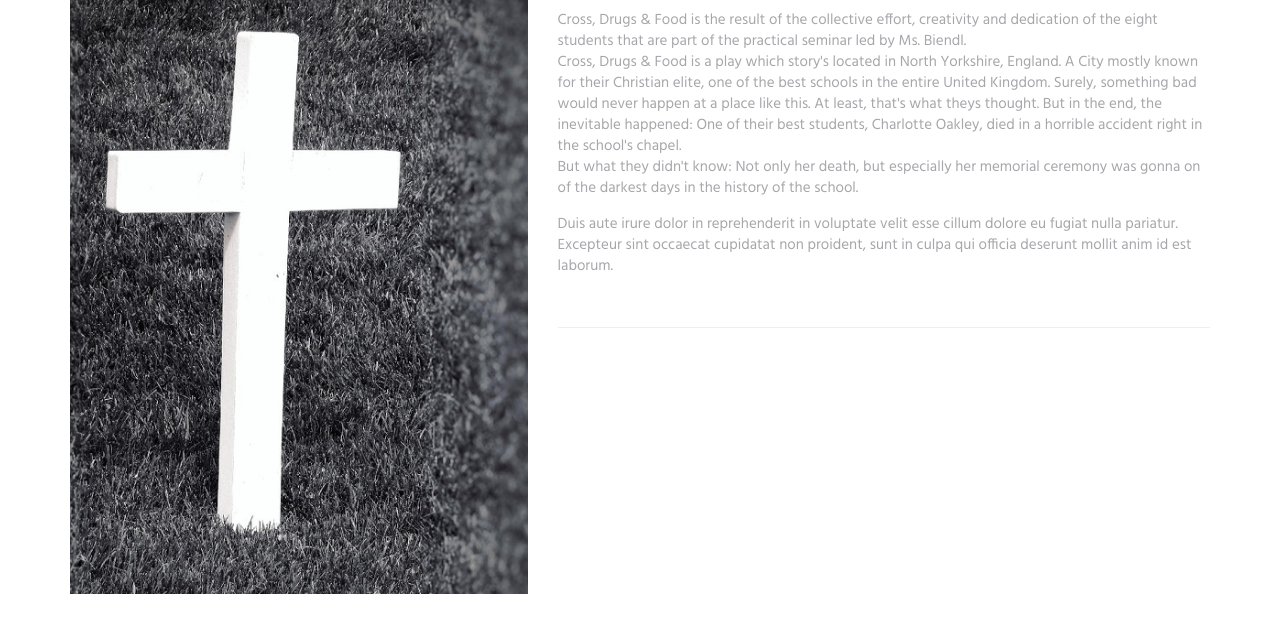
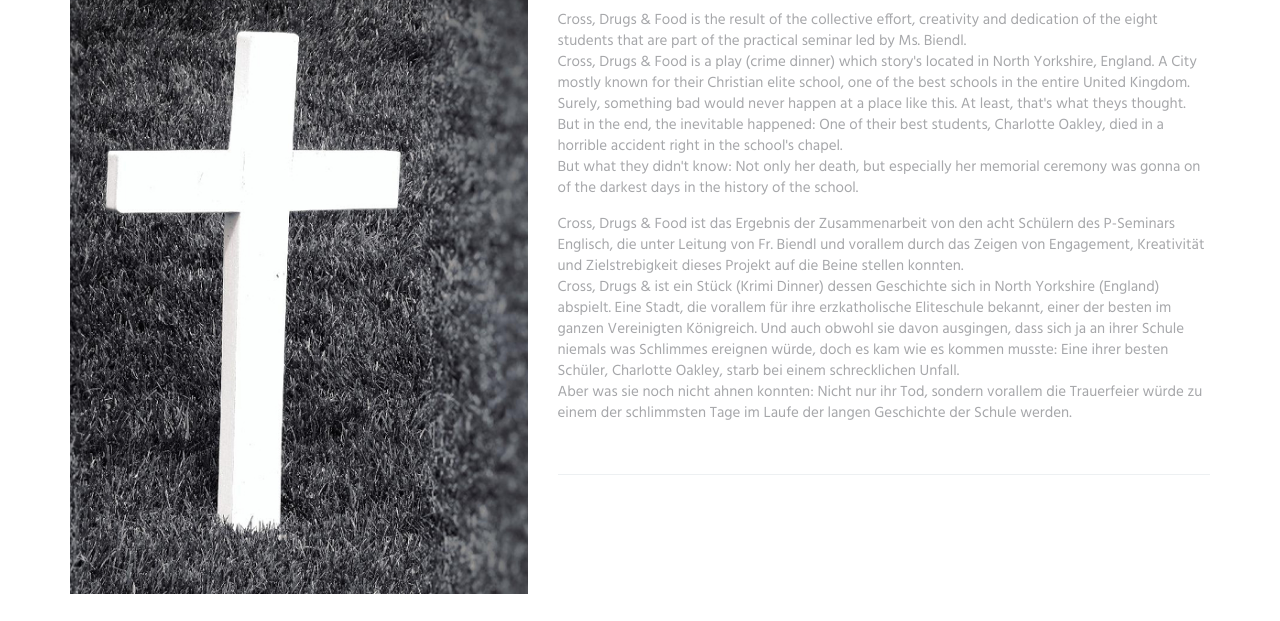
Before and after one commit to neonpinku/crossdrugsnfood, a plain HTML site: page index.html in a window 1280 px wide. Shown: the part 767-1388 px from the top of the page. Drawn offline with Linux system fonts and the light colour scheme.

Commit message:
textupdate1

```diff
--- a/index.html
+++ b/index.html
@@ -116,9 +116,11 @@
                                 <div class="margin-b-30">
                                     <h2>Cross, Drugs &amp; Food</h2>
                                     <p>Cross, Drugs &amp; Food is the result of the collective effort, creativity and dedication of the eight students that are part of the practical seminar led by Ms. Biendl. <br>
-                                         Cross, Drugs &amp; Food is a play which story's located in North Yorkshire, England. A City mostly known for their Christian elite, one of the best schools in the entire United Kingdom. Surely, something bad would never happen at a place like this. At least, that's what theys thought. But in the end, the inevitable happened: One of their best students, Charlotte Oakley, died in a horrible accident right in the school's chapel. <br>
+                                         Cross, Drugs &amp; Food is a play (crime dinner) which story's located in North Yorkshire, England. A City mostly known for their Christian elite school, one of the best schools in the entire United Kingdom. Surely, something bad would never happen at a place like this. At least, that's what theys thought. But in the end, the inevitable happened: One of their best students, Charlotte Oakley, died in a horrible accident right in the school's chapel. <br>
                                          But what they didn't know: Not only her death, but especially her memorial ceremony was gonna on of the darkest days in the history of the school.</p>
-                                    <p>Duis aute irure dolor in reprehenderit in voluptate velit esse cillum dolore eu fugiat nulla pariatur. Excepteur sint occaecat cupidatat non proident, sunt in culpa qui officia deserunt mollit anim id est laborum.</p>
+                                    <p>Cross, Drugs &amp; Food ist das Ergebnis der Zusammenarbeit von den acht Schülern des P-Seminars Englisch, die unter Leitung von Fr. Biendl und vorallem durch das Zeigen von Engagement, Kreativität und Zielstrebigkeit dieses Projekt auf die Beine stellen konnten. <br>
+                                    Cross, Drugs &amp; ist ein Stück (Krimi Dinner) dessen Geschichte sich in North Yorkshire (England) abspielt. Eine Stadt, die vorallem für ihre erzkatholische Eliteschule bekannt, einer der besten im ganzen Vereinigten Königreich. Und auch obwohl sie davon ausgingen, dass sich ja an ihrer Schule niemals was Schlimmes ereignen würde, doch es kam wie es kommen musste: Eine ihrer besten Schüler, Charlotte Oakley, starb bei einem schrecklichen Unfall.<br>
+                                    Aber was sie noch nicht ahnen konnten: Nicht nur ihr Tod, sondern vorallem die Trauerfeier würde zu einem der schlimmsten Tage im Laufe der langen Geschichte der Schule werden.</p>
                                 </div>
                             </div>
                         </div>
```
